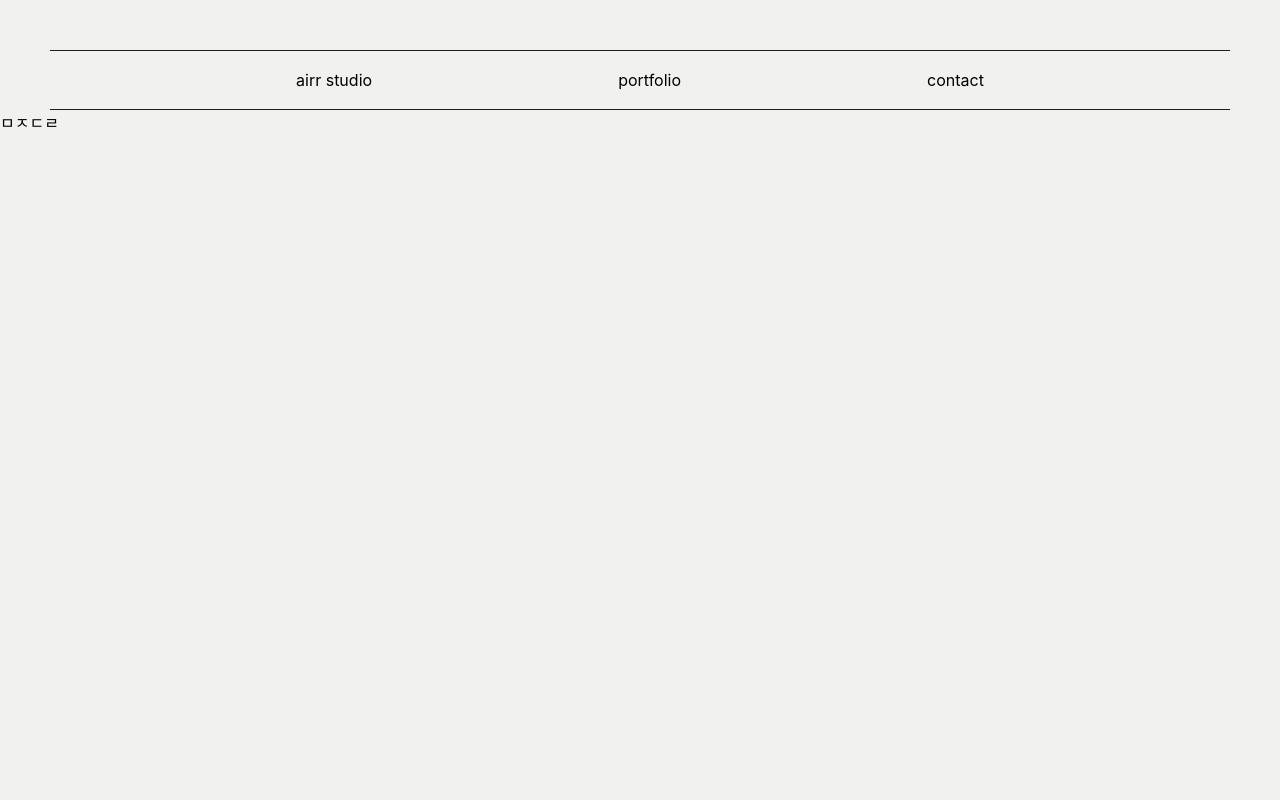
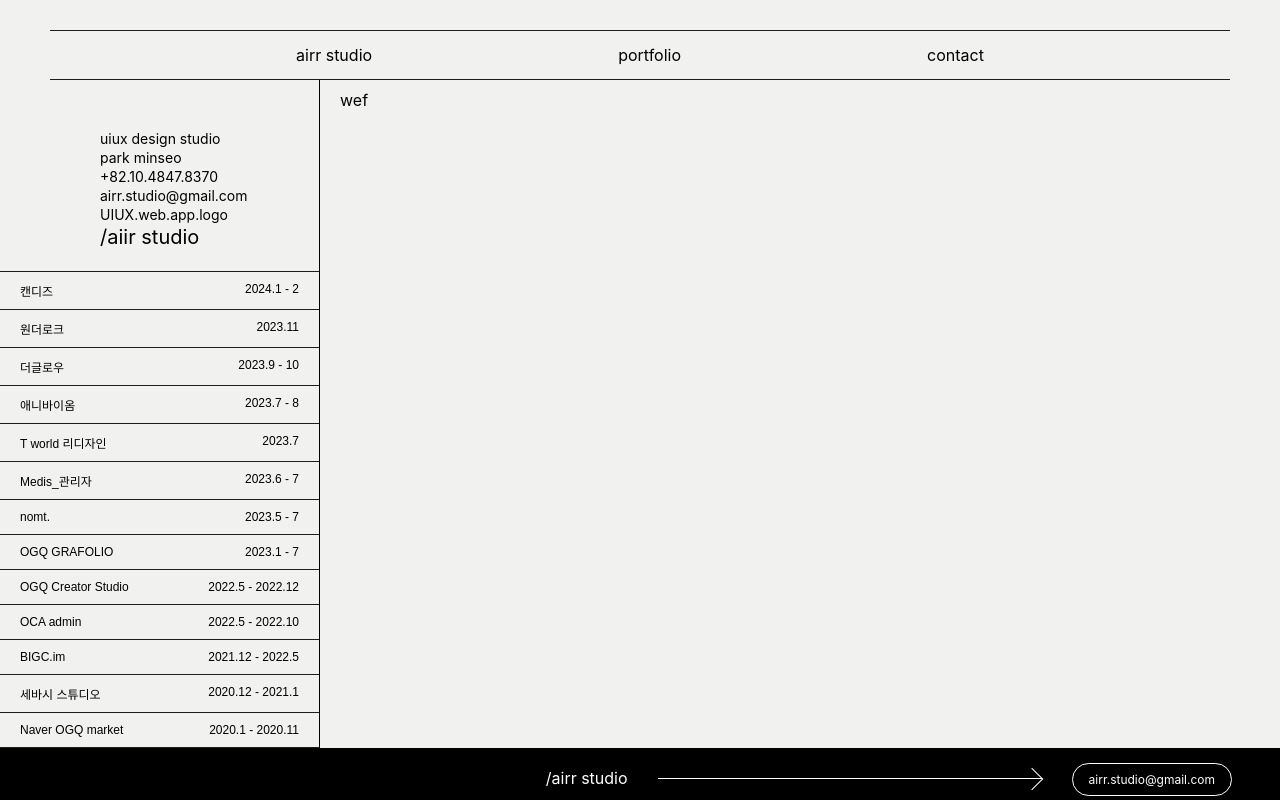
Before and after one commit to YunNote/airrstudio, a Next.js app: page / in a window 1280 px wide. Shown: the top 800 px of the page. Built offline with nearby package versions, Linux system fonts and the light colour scheme.

Commit message:
feature: main 작업

```diff
--- /dev/null
+++ b/src/app/Main.module.css
@@ -0,0 +1,5 @@
+.mainContainer {
+  display: grid;
+  grid-template-columns: 25% 75%;
+
+}
--- a/src/app/globals.css
+++ b/src/app/globals.css
@@ -11,7 +11,7 @@
   src: url('/fonts/PollerOne-Regular.ttf') format('truetype');
   font-weight: normal;
   font-style: normal;
-  unicode-range:U+0041-005A, U+0061-007A;	/* 영문 대소문자 */
+  unicode-range:U+0041-005A, U+0061-007A, U+0030-0039;	/* 영문 대소문자 */
 }
 
 * {
@@ -28,12 +28,9 @@ html{
   background: #F1F1F0;
 }
 
-body {
-  padding: 50px 0;
-}
 
 .bodyContainer {
   display: grid;
   height: 100vh;
-  grid-template-rows: 60px 1fr
+  grid-template-rows: 80px auto 60px
 }
--- a/src/app/layout.js
+++ b/src/app/layout.js
@@ -12,8 +12,9 @@ export default function RootLayout({children}) {
       <div className={"bodyContainer"}>
         <Header/>
         {children}
+        <Footer/>
       </div>
-      <Footer/>
+
       </body>
       </html>
   );
--- a/src/app/page.js
+++ b/src/app/page.js
@@ -1,9 +1,12 @@
-import Image from "next/image";
+import styles from './Main.module.css'
+import Left from "@/components/Left/Left";
+import Right from "@/components/Right/Right";
 
-export default function Home() {
+export default function Main() {
   return (
-    <main >
-      ㅁㅈㄷㄹ
-    </main>
+      <div className={styles.mainContainer}>
+        <Left/>
+        <Right/>
+      </div>
   );
 }
--- a/src/components/Footer/Footer.jsx
+++ b/src/components/Footer/Footer.jsx
@@ -2,17 +2,12 @@ import styles from './Footer.module.css'
 
 export default function Footer() {
   return <div className={styles.container}>
-
-    <div className={styles.footerHead}>
-      <div>contact airr</div>
-      <div>note</div>
+    <div><span>/airr studio</span></div>
+    <div className={styles.arrowContainer}>
+      <div className={styles.arrow}> </div>
     </div>
-
-    <div className={styles.contact}>
-      <p><span>instagram : @airr.studio</span></p>
-      <p><span>phone : +82.10.4847.8370</span></p>
-      <p><span>mail : airr.studio@gmail.com</span></p>
-      <p><span>notion : https://tinted-glade-884.notion.site/airr-studio-Park-Minseo-Portfolio</span></p>
+    <div>
+      <span className={styles.mail}>airr.studio@gmail.com</span>
     </div>
   </div>
 }
--- a/src/components/Footer/Footer.module.css
+++ b/src/components/Footer/Footer.module.css
@@ -1,21 +1,44 @@
 .container {
   position: relative;
-  margin: 0px 50px;
-  border-bottom: 1px solid #1E1E1D;
+  background: black;
+  color: #FFFFFF;
+  display: flex;
+  justify-content: flex-end;
+  align-items: center;
+  padding-right: 48px;
 }
 
-.footerHead {
-  display: grid;
-  grid-template-columns: .7fr .3fr;
-  height: 60px;
-  border-top: 1px solid #1E1E1D;
-  border-bottom: 1px solid #1E1E1D;
+.arrowContainer {
+  display: flex;
+  justify-content: center;
   align-items: center;
-
+  height: 26px;
+  margin: 0 30px;
 }
 
-.contact {
-  padding-top: 20px;
-  padding-bottom: 60px;
-  font-family: sans-serif;
+.arrow {
+  position: relative;
+  width: 30vw;
+  height: 1px;
+  background: #FFFFFF;
 }
+.arrow::after {
+  position: absolute;
+  right: 1.2px;
+  top: -6.9px;
+  content: '';
+  width: 15px; /* 사이즈 */
+  height: 15px; /* 사이즈 */
+  border-color: #FFFFFF;
+  border-top: 1px solid #FFFFFF; /* 선 두께 */
+  border-right: 1px solid #FFFFFF; /* 선 두께 */
+  transform: rotate(45deg); /* 각도 */
+}
+
+.mail {
+  border: 1px solid #FFFFFF;
+  padding: 8px 16px;
+  font-weight: 400;
+  font-size: 12px;
+  border-radius: 10000px;
+}
--- a/src/components/Header/Header.module.css
+++ b/src/components/Header/Header.module.css
@@ -1,9 +1,10 @@
 .container{
-  margin: 0px 50px;
+  margin: 30px 50px 0 50px ;
   border-top: 1px solid #1E1E1D;
   border-bottom: 1px solid #1E1E1D;
-  height: 60px;
+  height: 50px;
   display: flex;
   justify-content: space-evenly;
   align-items: center;
+  font-size: 16px;
 }
--- /dev/null
+++ b/src/components/Left/Left.jsx
@@ -0,0 +1,39 @@
+import styles from './Left.module.css'
+
+export default function Left() {
+  return <div className={styles.left}>
+
+    <div className={styles.intro}>
+      <div>
+        <p>uiux design studio</p>
+        <p>park minseo</p>
+        <p>+82.10.4847.8370</p>
+        <p>airr.studio@gmail.com</p>
+        <p>UIUX.web.app.logo</p>
+      </div>
+
+      <div className={styles.names}>
+        <p>/aiir studio</p>
+      </div>
+    </div>
+
+    <div className={styles.projects}>
+      <ul>
+        <li><div><span>캔디즈</span><span>2024.1 - 2</span></div></li>
+        <li><div><span>원더로크</span><span>2023.11</span></div></li>
+        <li><div><span>더글로우</span><span>2023.9 - 10</span></div></li>
+        <li><div><span>애니바이옴</span><span>2023.7 - 8</span></div></li>
+        <li><div><span>T world 리디자인</span><span>2023.7</span></div></li>
+        <li><div><span>Medis_관리자</span><span>2023.6 - 7</span></div></li>
+        <li><div><span>nomt.</span><span></span>2023.5 - 7</div></li>
+        <li><div><span>OGQ GRAFOLIO</span><span>2023.1 - 7</span></div></li>
+        <li><div><span>OGQ Creator Studio</span><span>2022.5 - 2022.12</span></div></li>
+        <li><div><span>OCA admin</span><span>2022.5 - 2022.10</span></div></li>
+        <li><div><span>BIGC.im</span><span>2021.12 - 2022.5</span></div></li>
+        <li><div><span>세바시 스튜디오</span><span>2020.12 - 2021.1</span></div></li>
+        <li><div><span>Naver OGQ market</span><span>2020.1 - 2020.11</span></div></li>
+      </ul>
+
+    </div>
+  </div>
+}
--- /dev/null
+++ b/src/components/Left/Left.module.css
@@ -0,0 +1,51 @@
+.left {
+  border-right: 1px solid black;
+  display: flex;
+  flex-direction: column;
+}
+
+.left .intro {
+  font-size: 14px;
+  padding-top: 50px;
+  padding-left: 100px;
+  display: flex;
+  flex-direction: column;
+  justify-content: space-between;
+  padding-bottom: 20px;
+  flex: 1;
+  border-bottom: 1px solid #1E1E1D;
+}
+
+.left .intro .names{
+  font-weight: 400;
+  font-size: 20px;
+}
+
+.left .projects {
+  flex: 3;
+  display: flex;
+  justify-content: space-between;
+  font-family: sans-serif;
+}
+
+.left .projects ul, .left .projects ul li {
+  width: 100%;
+}
+
+.projects ul li {
+  font-size: 12px;
+  font-weight: 400;
+  padding: 10px 20px;
+  border-bottom: 1px solid #1E1E1D;
+}
+
+.projects ul li div {
+  display: flex;
+  justify-content: space-between;
+}
+
+
+
+.intro p {
+  margin-bottom: 2px;
+}
--- /dev/null
+++ b/src/components/Right/Right.jsx
@@ -0,0 +1,5 @@
+import styles from './Right.module.css'
+
+export default function Right() {
+  return <div className={styles.right}>wef</div>
+}
--- /dev/null
+++ b/src/components/Right/Right.module.css
@@ -0,0 +1,5 @@
+
+.right {
+  padding: 10px 0 0 20px;
+  margin-right: 50px;
+}
```
